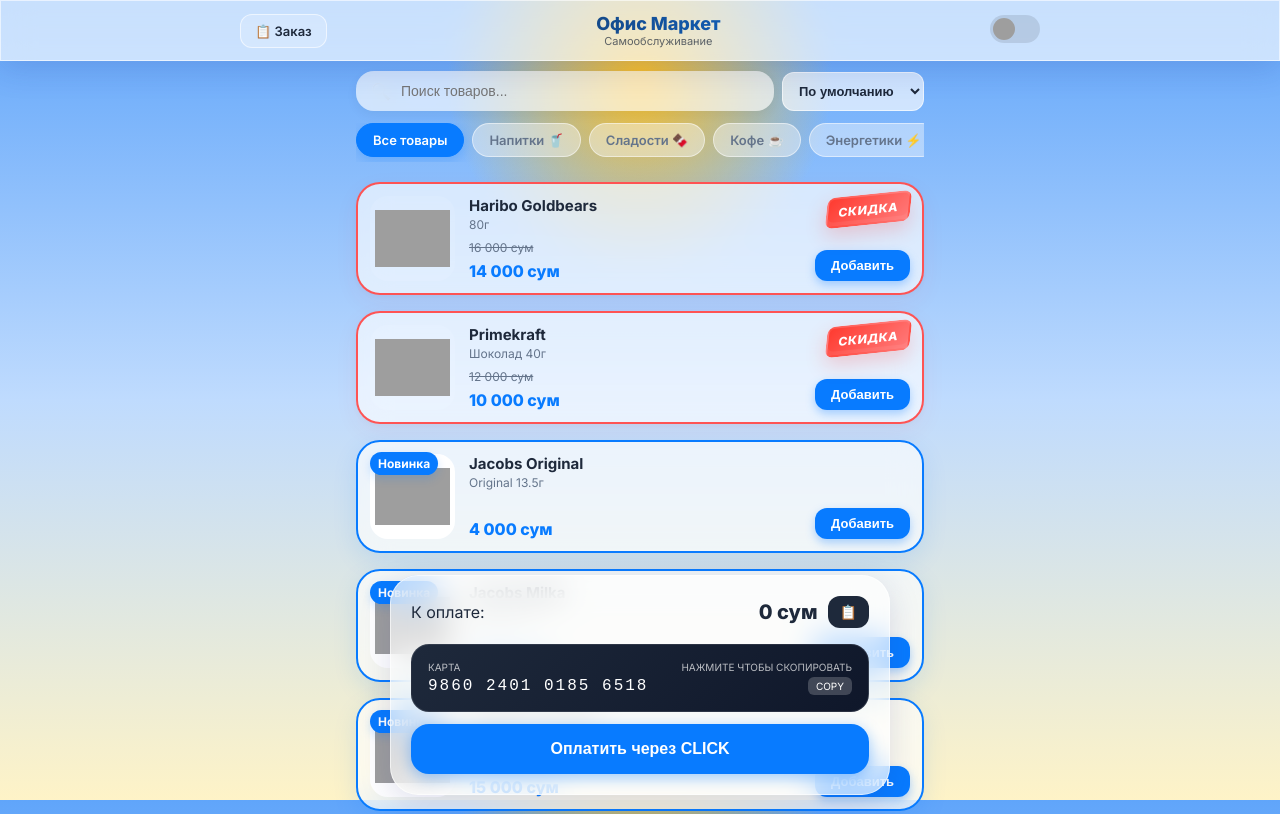
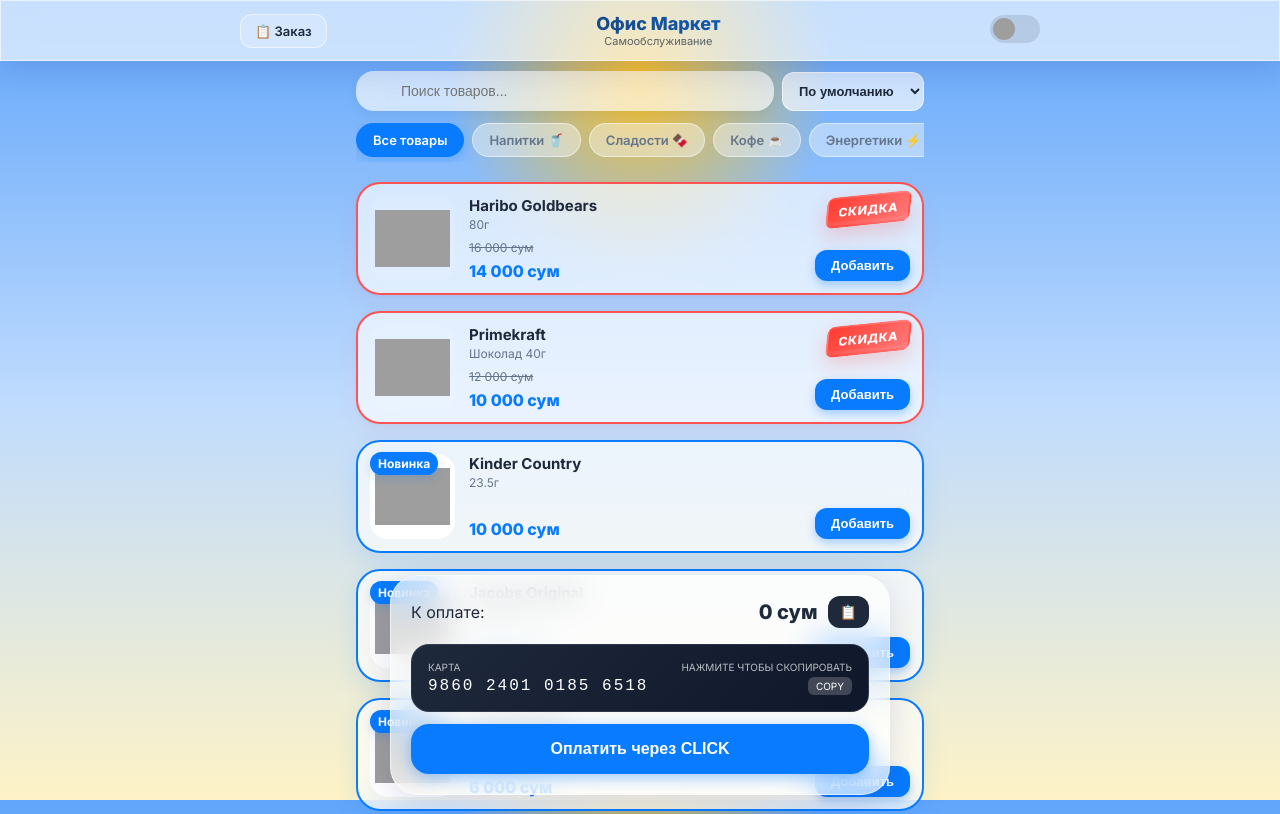
Before and after one commit to akakiy1880/WorkStore, a plain HTML site: page index.html in a window 1280 px wide. Shown: the top 814 px of the page. Drawn offline with Linux system fonts and the light colour scheme; grey boxes are pictures that could not be loaded.

Commit message:
Add new product "Kinder Country" to sweets category

```diff
--- a/index.html
+++ b/index.html
@@ -722,7 +722,7 @@
             { name: "Haribo Mix", desc: "80г", price: 14000, category: "sweets", img: "https://images.uzum.uz/csbma5bvgbkl7nol3nh0/original.jpg", oldprice: 16000, outOfStock: true},
             { name: "Tic Tac Мята (большой)", desc: "100шт, 49г", price: 20000, category: "sweets", img: "https://images.uzum.uz/d4jcfuuj76oneqamsgv0/original.jpg" },
             { name: "Kinder Chocolate", desc: "8 порций, 100г", price: 24000, category: "sweets", img: "https://images.uzum.uz/csiu7534nkdv7h9iqorg/original.jpg" },
-
+            {name: "Kinder Country", desc: "23.5г", price: 10000, category: "sweets", img: "https://i.ebayimg.com/images/g/IXMAAeSwABBpARfP/s-l1200.jpg" , isNew: true},
             // --- COFFEE ---
             { name: "Jacobs Original", desc: "Original 13.5г", price: 4000, category: "coffee", img: "https://officemax.uz/media/uploads/1_eKw5t9g.jpg", isNew: true },
             { name: "MacCoffee", desc: "Cappuccino 25г", price: 5000, category: "coffee", img: "https://images.uzum.uz/ckv4lslennt861inogag/original.jpg" },
```
